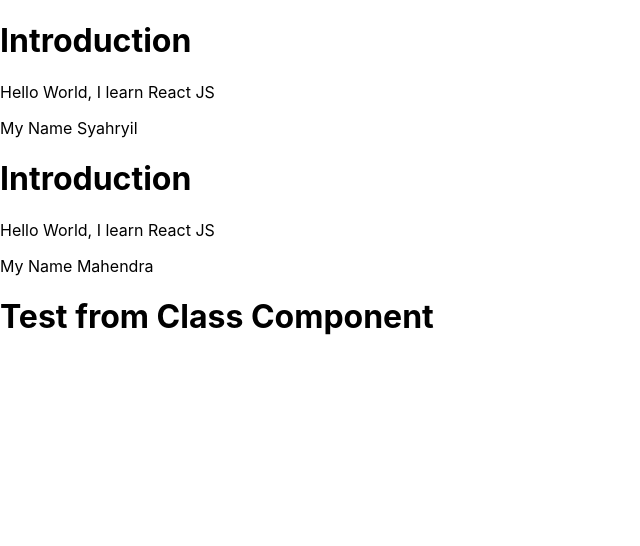
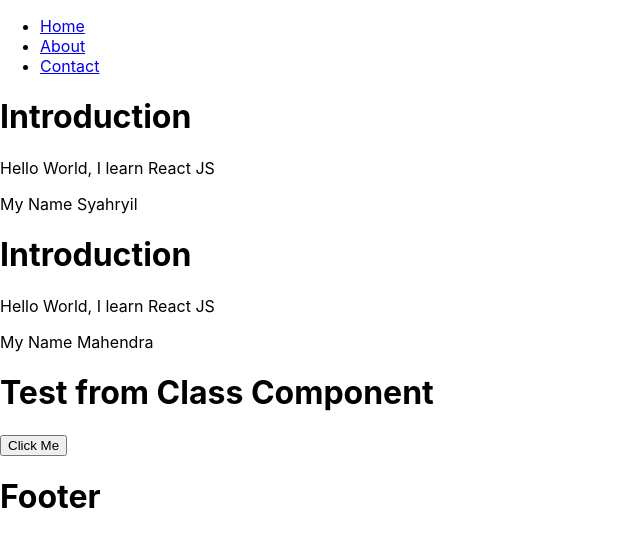
Before and after one commit to sahrilmahendra/react, a React (Create React App) app: page / in a window 1280 px wide. Shown: the top 546 px of the page, without its empty margins (0-640 px from the left). Built offline with nearby package versions, Linux system fonts and the light colour scheme.

Commit message:
add some components

```diff
--- a/src/App.js
+++ b/src/App.js
@@ -2,14 +2,20 @@ import './App.css';
 import './components/intro'
 import Intro from './components/intro';
 import Profile from './components/profile';
+import Button from './components/button';
+import Navbar from './components/navbar';
+import Footer from './components/footer';
 
 function App() {
   return (
     <div>
+      <Navbar/>
       <Intro name='Syahryil' lang='React JS'/>
       <Intro name='Mahendra' lang='React JS'/>
 
       <Profile/>
+      <Button/>
+      <Footer/>
     </div>
   );
 }
--- /dev/null
+++ b/src/components/button.js
@@ -0,0 +1,9 @@
+function Button() {
+    return (
+      <div>
+        <button>Click Me</button>
+      </div>
+    );
+  }
+
+  export default Button;
--- /dev/null
+++ b/src/components/footer.js
@@ -0,0 +1,13 @@
+function Footer() {
+    return (
+      <div>
+        <footer>
+            <h1>
+            Footer
+            </h1>
+        </footer>
+      </div>
+    );
+  }
+
+  export default Footer;
--- /dev/null
+++ b/src/components/navbar.js
@@ -0,0 +1,13 @@
+function Navbar() {
+    return (
+      <div>
+        <ul>
+            <li><a href="#">Home</a></li>
+            <li><a href="#">About</a></li>
+            <li><a href="#">Contact</a></li>
+        </ul>
+      </div>
+    );
+  }
+
+  export default Navbar;
```
